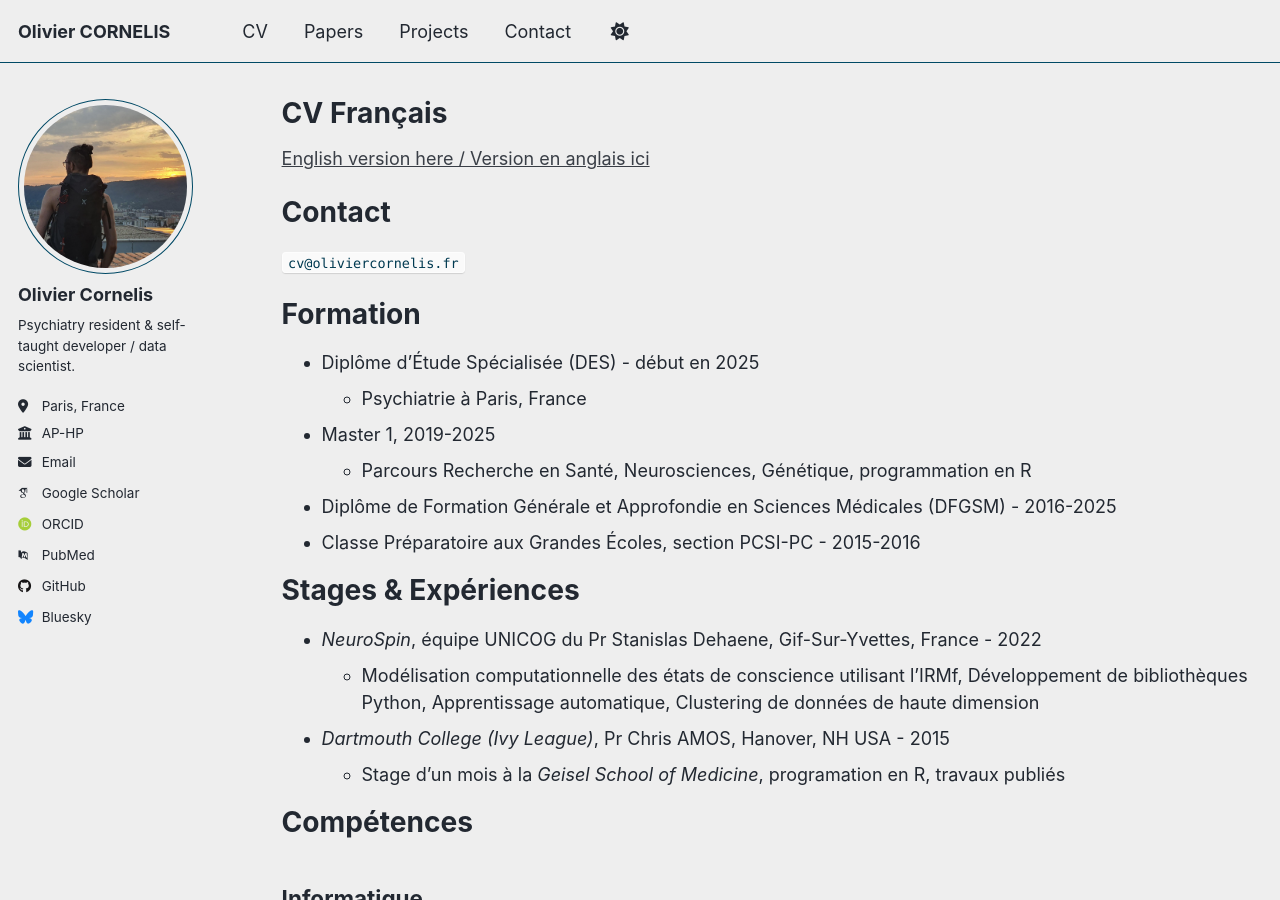
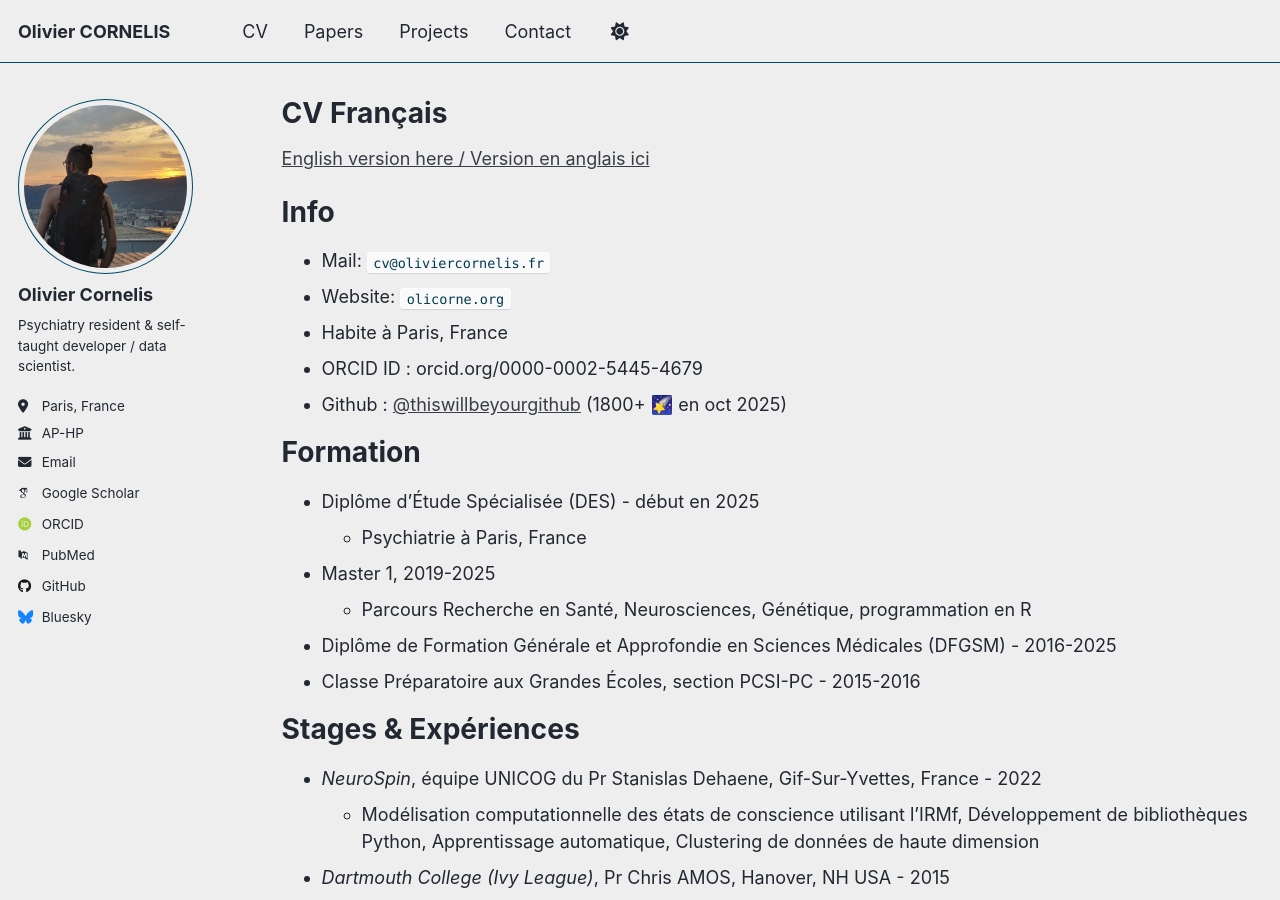
Before and after one commit to thiswillbeyourgithub/website, a Jekyll site: the page built from _pages/cv_fr.md, in a window 1280 px wide and 900 px high. Built offline with Jekyll 4.4.1, drawn with Linux system fonts in a browser that asks for light colours; emoji names are drawn with the system emoji font; some web fonts are replaced; a script that is not in the unit is left out.

Commit message:
better info
Signed-off-by: thiswillbeyourgithub <26625900+thiswillbeyourgithub@users.noreply.github.com>

```diff
--- a/_pages/cv_fr.md
+++ b/_pages/cv_fr.md
@@ -11,8 +11,13 @@ redirect_from:
 
 {% include base_path %}
 
-# Contact
-`cv@oliviercornelis.fr`
+# Info
+* Mail: `cv@oliviercornelis.fr`
+* Website: `olicorne.org`
+* Habite à Paris, France
+* ORCID ID : orcid.org/0000-0002-5445-4679
+* Github : [@thiswillbeyourgithub](https://thiswillbeyourgithub.github.io/) (1800+ :stars: en oct 2025)
+
 
 
 # Formation
```
